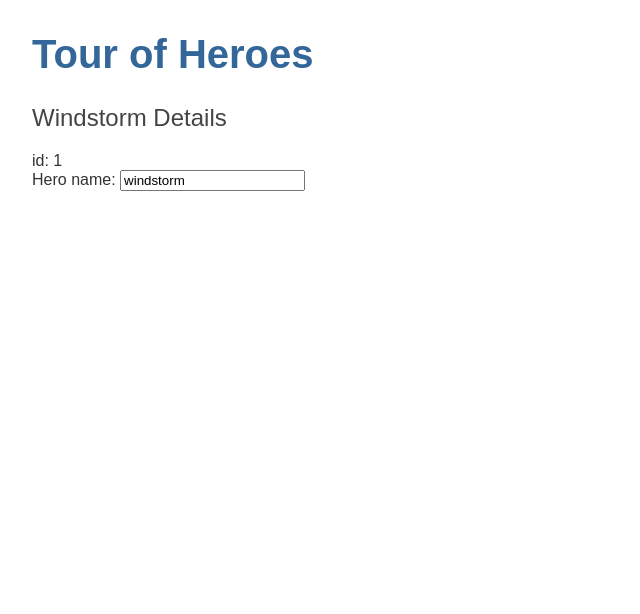
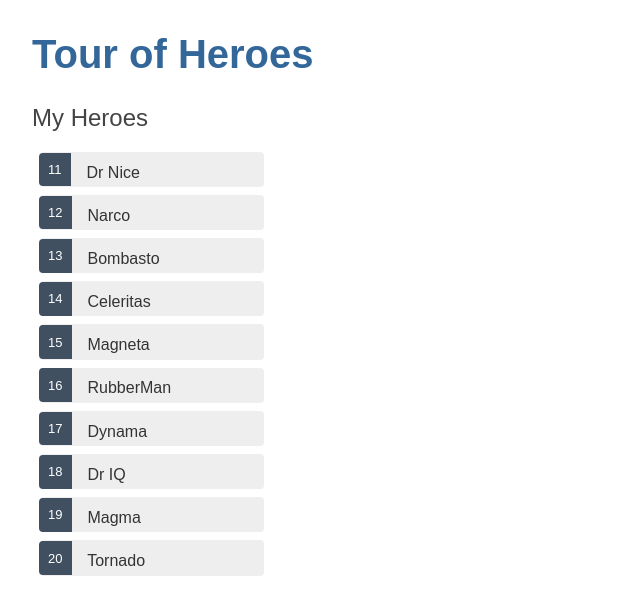
Before and after one commit to fabioTowers/angular-tour-of-heroes, an Angular app: page /heroes in a window 1280 px wide. Shown: the top 614 px of the page, without its empty margins (0-640 px from the left). Built offline with nearby package versions, Linux system fonts and the light colour scheme.

Commit message:
Adição da lista de exibição dos heróis

```diff
--- a/src/app/heroes/heroes.component.css
+++ b/src/app/heroes/heroes.component.css
@@ -0,0 +1,58 @@
+/* HeroesComponent's private CSS styles */
+.heroes {
+    margin: 0 0 2em 0;
+    list-style-type: none;
+    padding: 0;
+    width: 15em;
+}
+
+.heroes li {
+  cursor: pointer;
+  position: relative;
+  left: 0;
+  background-color: #EEE;
+  margin: .5em;
+  padding: .3em 0;
+  height: 1.6em;
+  border-radius: 4px;
+}
+
+.heroes li:hover {
+  color: #2c3a41;
+  background-color: #e6e6e6;
+  left: .1em;
+}
+
+.heroes li.selected {
+  background-color: black;
+  color: white;
+}
+
+.heroes li.selected:hover {
+  background-color: #505050;
+  color: white;
+}
+
+.heroes li.selected:active {
+  background-color: black;
+  color: white;
+}
+
+.heroes .badge {
+  display: inline-block;
+  font-size: small;
+  color: white;
+  padding: 0.8em 0.7em 0 0.7em;
+  background-color:#405061;
+  line-height: 1em;
+  position: relative;
+  left: -1px;
+  top: -4px;
+  height: 1.8em;
+  margin-right: .8em;
+  border-radius: 4px 0 0 4px;
+}
+
+input {
+  padding: .5rem;
+}
--- a/src/app/heroes/heroes.component.html
+++ b/src/app/heroes/heroes.component.html
@@ -1,10 +1,19 @@
-<h2>{{ hero.name | titlecase }} Details</h2>
+<h2>My Heroes</h2>
+<ul class="heroes">
+    <li *ngFor="let hero of heroes" (click)="onSelect(hero)" [class.selected]="hero === selectedHero">
+        <span class="badge">{{hero.id}}</span> {{hero.name}}
+    </li>
+</ul>
 
-<div>
-    <span>id: </span>{{ hero.id }}
+<div *ngIf="selectedHero">
+    <h2>{{ selectedHero.name | titlecase }} Details</h2>
+
+    <div>
+        <span>id: </span>{{ selectedHero.id }}
+    </div>
+
+    <div>
+        <label for="hero-name">Hero name: </label>
+        <input id="hero-name" [(ngModel)]="selectedHero.name" placeholder="name">
+    </div>
 </div>
-
-<div>
-    <label for="name">Hero name: </label>
-    <input id="name" [(ngModel)]="hero.name" placeholder="name">
-</div>
--- a/src/app/heroes/heroes.component.ts
+++ b/src/app/heroes/heroes.component.ts
@@ -1,6 +1,7 @@
 import { Component, OnInit } from '@angular/core';
 
 import { Hero } from '../hero';
+import { HEROES } from '../mock-heroes';
 
 @Component({
   selector: 'app-heroes',
@@ -8,11 +9,13 @@
   styleUrls: ['./heroes.component.css']
 })
 export class HeroesComponent implements OnInit {
-  hero: Hero = {
-    id: 1,
-    name: 'windstorm'
+  selectedHero?: Hero;
+  heroes = HEROES;
+  constructor() { }
+
+  onSelect(hero: Hero){
+    this.selectedHero = hero;
   }
-  constructor() { }
 
   ngOnInit(): void {
   }
--- /dev/null
+++ b/src/app/mock-heroes.ts
@@ -0,0 +1,14 @@
+import { Hero } from './hero';
+
+export const HEROES: Hero[] = [
+    { id: 11, name: 'Dr Nice' },
+    { id: 12, name: 'Narco' },
+    { id: 13, name: 'Bombasto' },
+    { id: 14, name: 'Celeritas' },
+    { id: 15, name: 'Magneta' },
+    { id: 16, name: 'RubberMan' },
+    { id: 17, name: 'Dynama' },
+    { id: 18, name: 'Dr IQ' },
+    { id: 19, name: 'Magma' },
+    { id: 20, name: 'Tornado' }
+];
```
